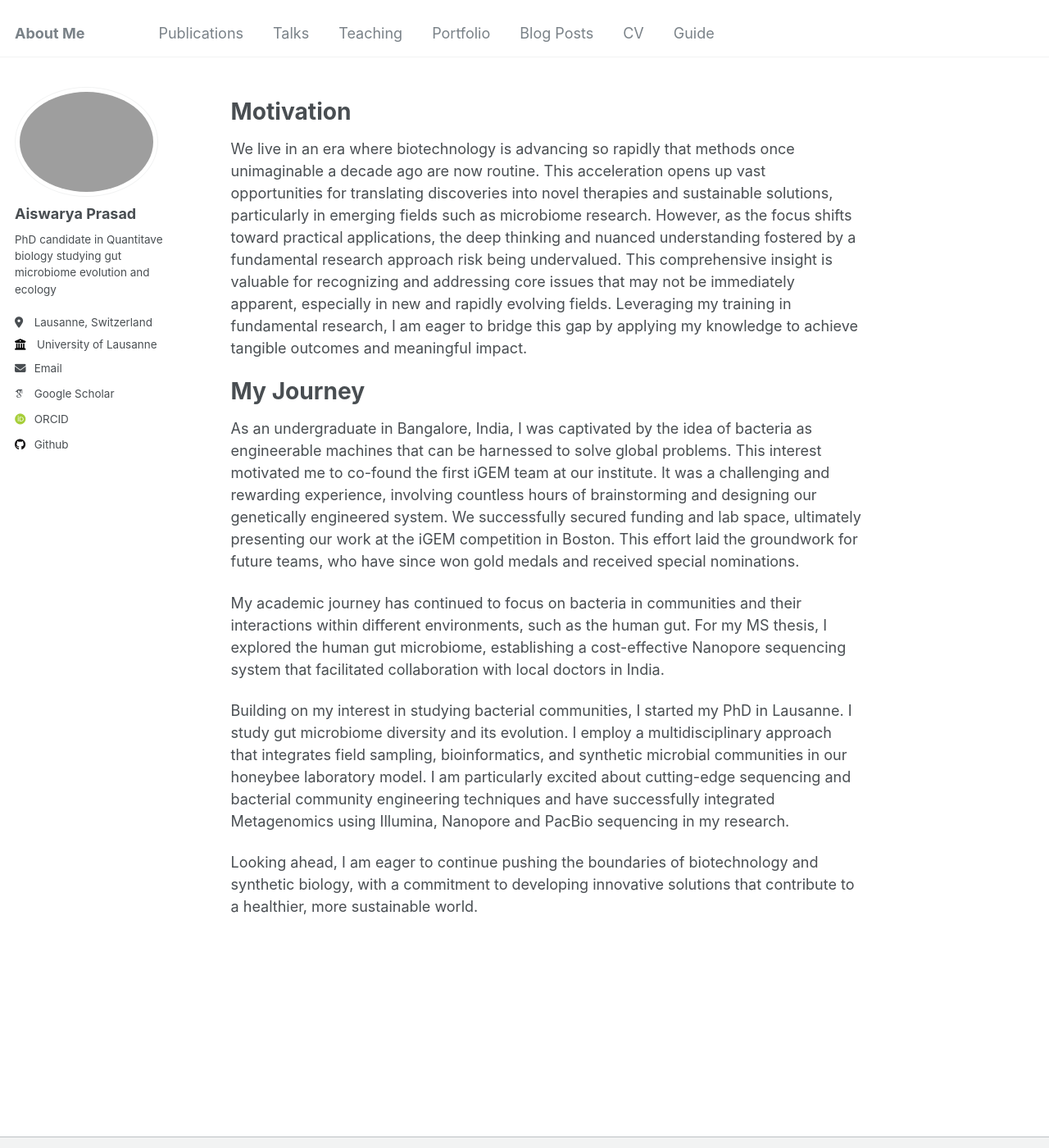
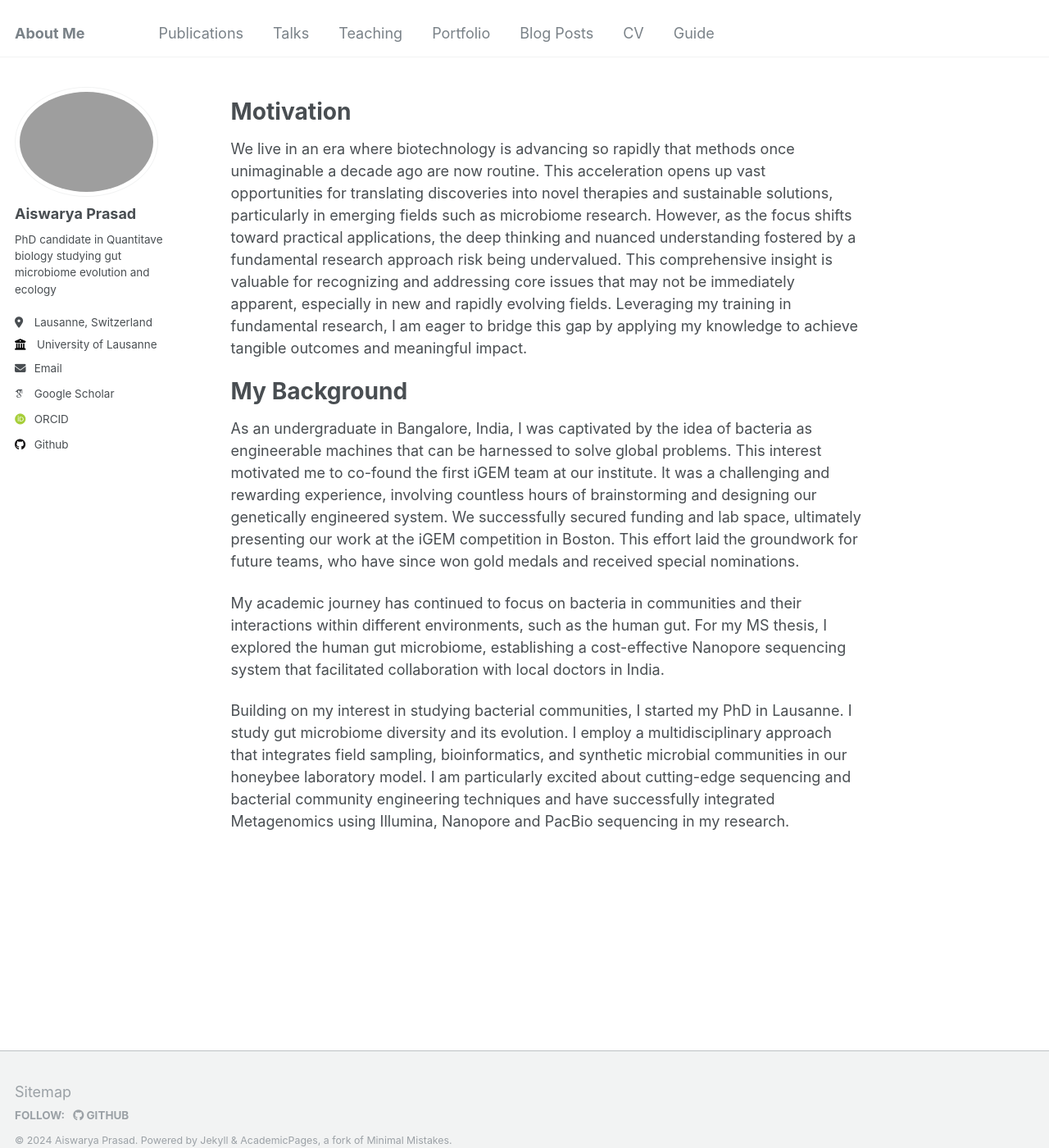
Before and after one commit to Aiswarya-prasad/aiswarya-prasad.github.io, a Jekyll site: the page built from _pages/about.md, in a window 1280 px wide and 1400 px high. Shown: the whole window at 82% size. Built offline with Jekyll 4.4.1, drawn with Linux system fonts in a browser that asks for light colours; some web fonts are replaced.

Commit message:
Syntax change, squash commit later or just ignore.

```diff
--- a/_pages/about.md
+++ b/_pages/about.md
@@ -11,12 +11,10 @@ redirect_from:
 
 We live in an era where biotechnology is advancing so rapidly that methods once unimaginable a decade ago are now routine. This acceleration opens up vast opportunities for translating discoveries into novel therapies and sustainable solutions, particularly in emerging fields such as microbiome research. However, as the focus shifts toward practical applications, the deep thinking and nuanced understanding fostered by a fundamental research approach risk being undervalued. This comprehensive insight is valuable for recognizing and addressing core issues that may not be immediately apparent, especially in new and rapidly evolving fields. Leveraging my training in fundamental research, I am eager to bridge this gap by applying my knowledge to achieve tangible outcomes and meaningful impact.
 
-# My Journey
+# My Background
 
 As an undergraduate in Bangalore, India, I was captivated by the idea of bacteria as engineerable machines that can be harnessed to solve global problems. This interest motivated me to co-found the first iGEM team at our institute. It was a challenging and rewarding experience, involving countless hours of brainstorming and designing our genetically engineered system. We successfully secured funding and lab space, ultimately presenting our work at the iGEM competition in Boston. This effort laid the groundwork for future teams, who have since won gold medals and received special nominations.
 
 My academic journey has continued to focus on bacteria in communities and their interactions within different environments, such as the human gut. For my MS thesis, I explored the human gut microbiome, establishing a cost-effective Nanopore sequencing system that facilitated collaboration with local doctors in India.
 
 Building on my interest in studying bacterial communities, I started my PhD in Lausanne. I study gut microbiome diversity and its evolution. I employ a multidisciplinary approach that integrates field sampling, bioinformatics, and synthetic microbial communities in our honeybee laboratory model. I am particularly excited about cutting-edge sequencing and bacterial community engineering techniques and have successfully integrated Metagenomics using Illumina, Nanopore and PacBio sequencing in my research.
-
-Looking ahead, I am eager to continue pushing the boundaries of biotechnology and synthetic biology, with a commitment to developing innovative solutions that contribute to a healthier, more sustainable world.
```
